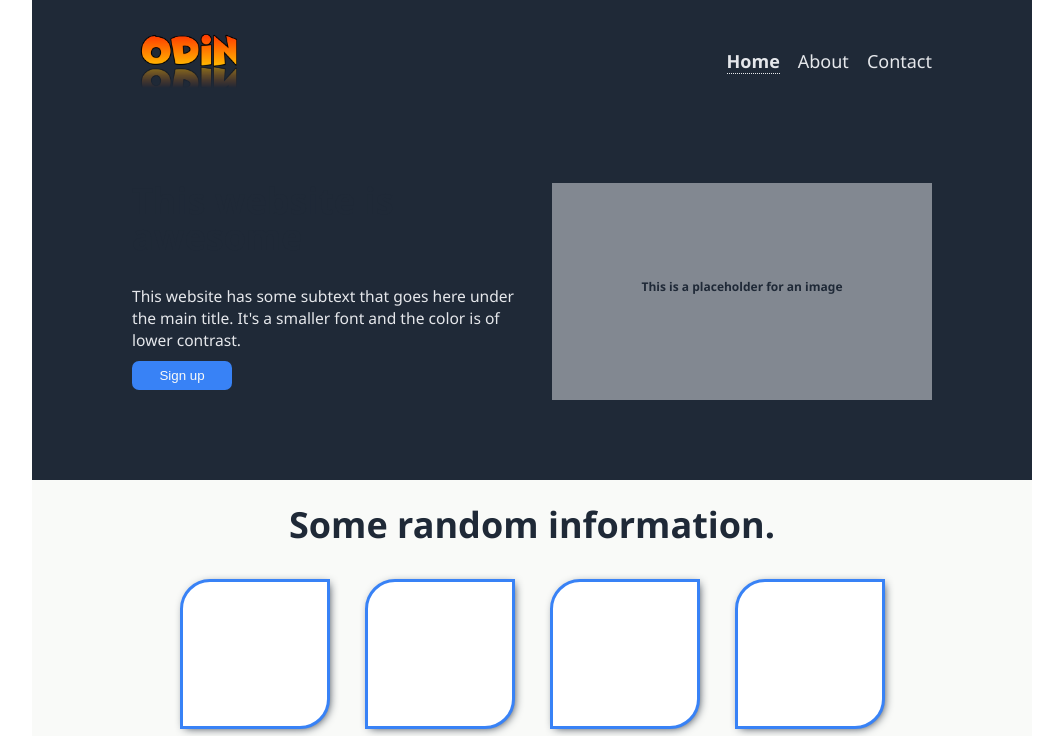
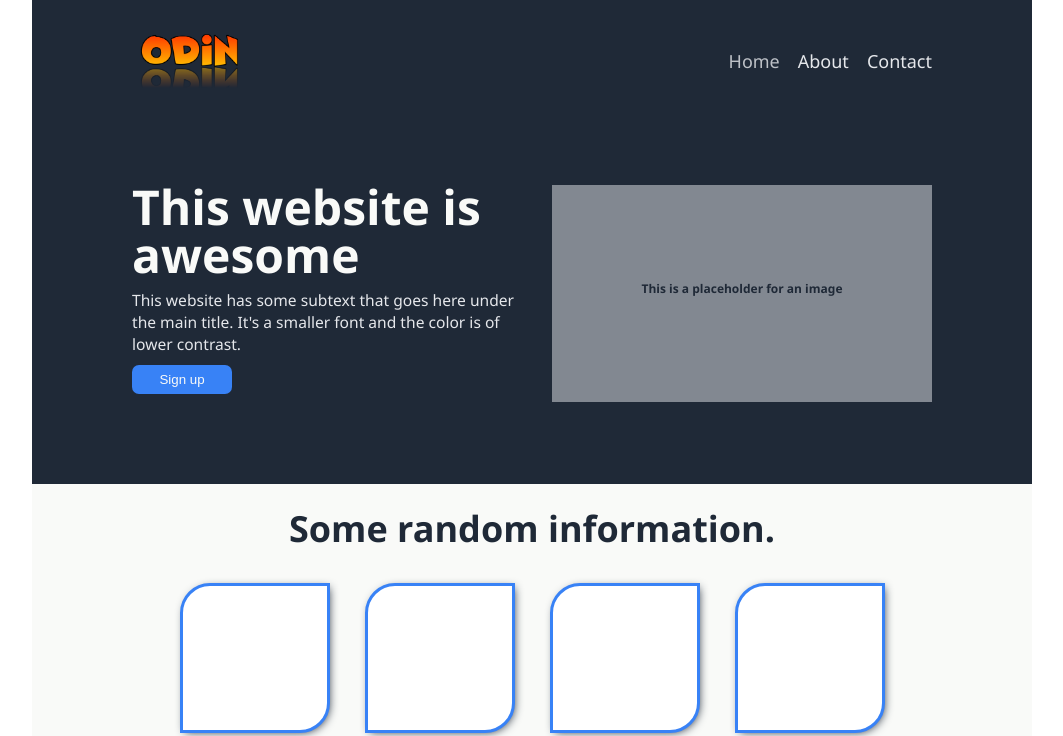
Before and after one commit to Eminence14/Odin-landing-page, a plain HTML site: page index.html in a window 1280 px wide. In both pictures the pointer is over the item "Home". Shown: the top 736 px of the page, without its empty margins (108-1171 px from the left). Drawn offline with Linux system fonts and the light colour scheme.

Commit message:
desktop mode reviewed

```diff
--- a/index.html
+++ b/index.html
@@ -24,7 +24,7 @@
             </div>
             <div class="below_header">
                 <div class="left">
-                    <p class="webbig big">
+                    <p class="webbig">
                         This website is awesome
                     </p>
                     <p class="light" contenteditable="">
--- a/style.css
+++ b/style.css
@@ -48,8 +48,7 @@ nav ul li {
 }
 nav ul li:hover {
     cursor: pointer;
-    font-weight: 700;
-    border-bottom: 1px dotted var(--headerLink);
+    opacity: 0.8;
 }
 .left {
     width: 50%;
```
